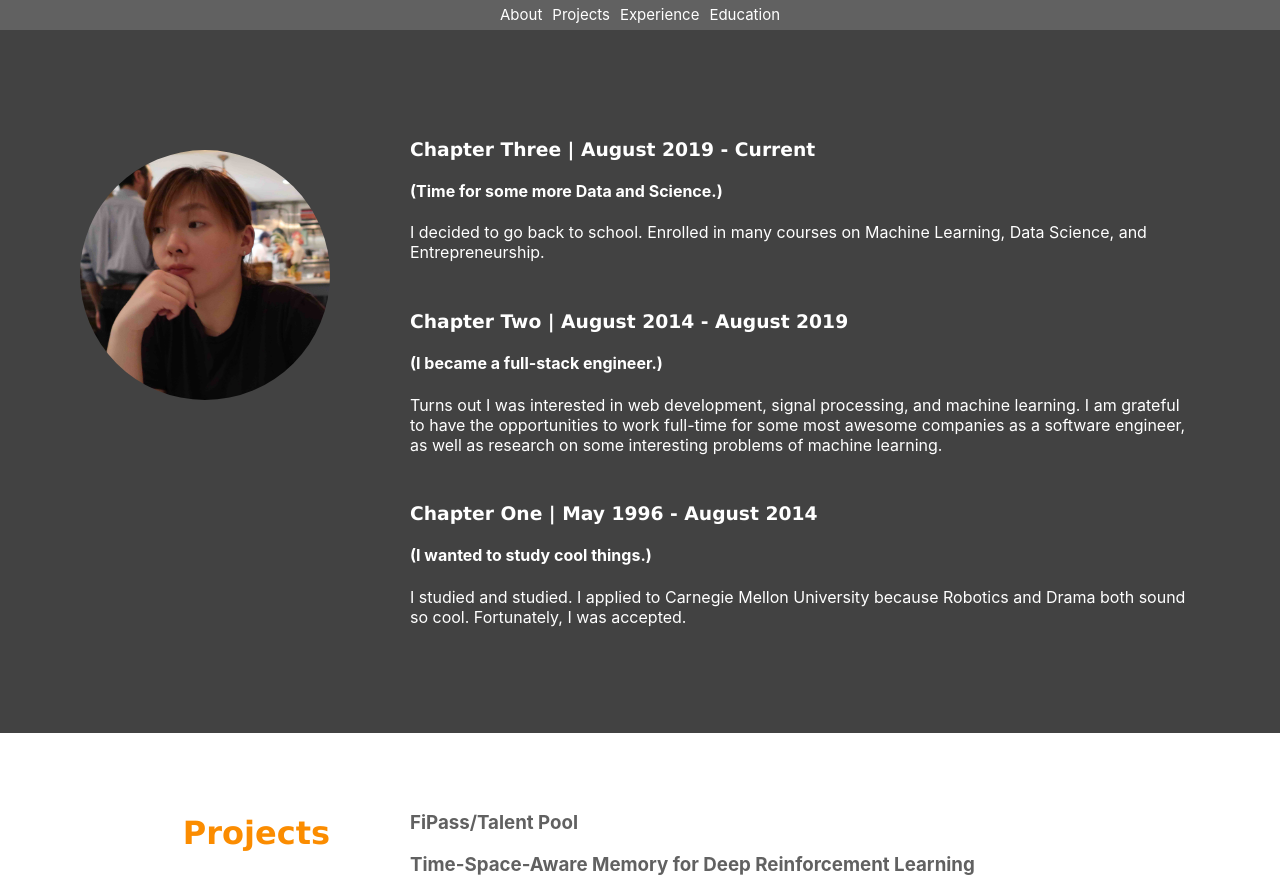
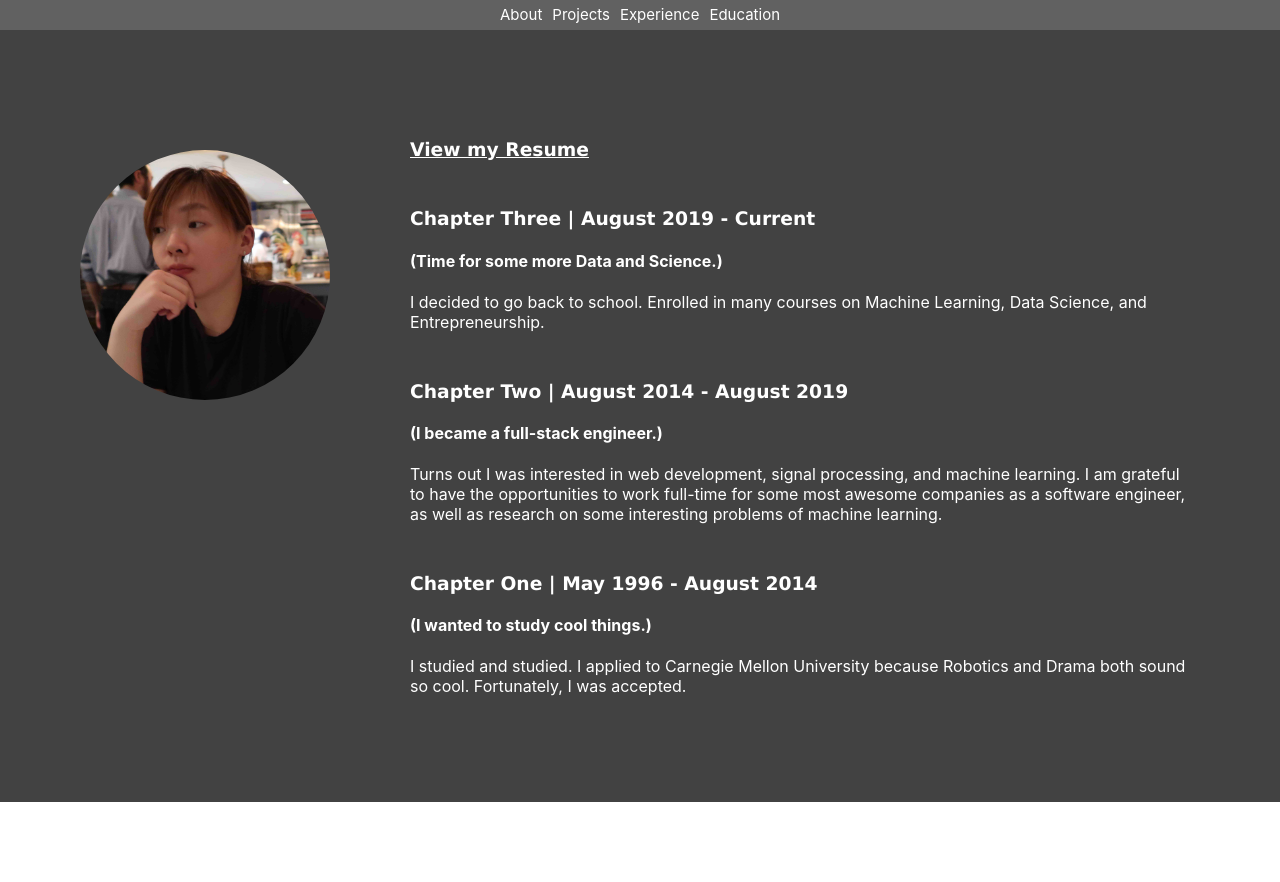
Before and after one commit to xinhez/xinhez.github.io_archived, a React (Create React App) app: page / in a window 1280 px wide. Shown: the part 802-1684 px from the top of the page. Built offline with nearby package versions, Linux system fonts and the light colour scheme.

Commit message:
update readme

```diff
--- a/package.json
+++ b/package.json
@@ -4,9 +4,9 @@
   "homepage": "https://xinhez.github.io",
   "private": true,
   "dependencies": {
-    "gh-pages": "^2.0.1",
-    "react": "^16.8.6",
-    "react-dom": "^16.8.6",
+    "gh-pages": "^2.1.1",
+    "react": "^16.10.1",
+    "react-dom": "^16.10.1",
     "react-scripts": "3.0.1"
   },
   "scripts": {
--- a/src/components/About.css
+++ b/src/components/About.css
@@ -20,6 +20,10 @@
   padding-top: 30px;
 }
 
+.About a {
+  color: white;
+}
+
 @media only screen and (max-width:800px) {
   .About img {
     margin-top: 30px;
--- a/src/components/About.js
+++ b/src/components/About.js
@@ -1,5 +1,5 @@
 import React, { Component } from 'react';
-import profile from '../img/profile.jpg';
+import profile from '../img/profile.JPG';
 import "./About.css";
 
 class About extends Component {
@@ -8,6 +8,8 @@ class About extends Component {
       <div id="about" className="About section">
         <img src={profile} alt="profile" />
         <div className="column">
+          <a href="https://xinhez.github.io/resume.pdf" rel="noopener noreferrer"  target="_blank">
+            <h3>View my Resume</h3></a>
           <h3>Chapter Three | August 2019 - Current</h3>
           <h4>(Time for some more Data and Science.)</h4>
           <p>I decided to go back to school. Enrolled in many courses on Machine Learning, Data Science, and Entrepreneurship. </p>
--- a/src/components/Education.js
+++ b/src/components/Education.js
@@ -1,5 +1,5 @@
 import React, { Component } from 'react';
-import info from '../img/info.jpg';
+import info from '../img/info.JPG';
 import "./Education.css";
 
 class Education extends Component {
```
Also changed, not shown: 2 other files (tests, documents, lock files or other folders).
